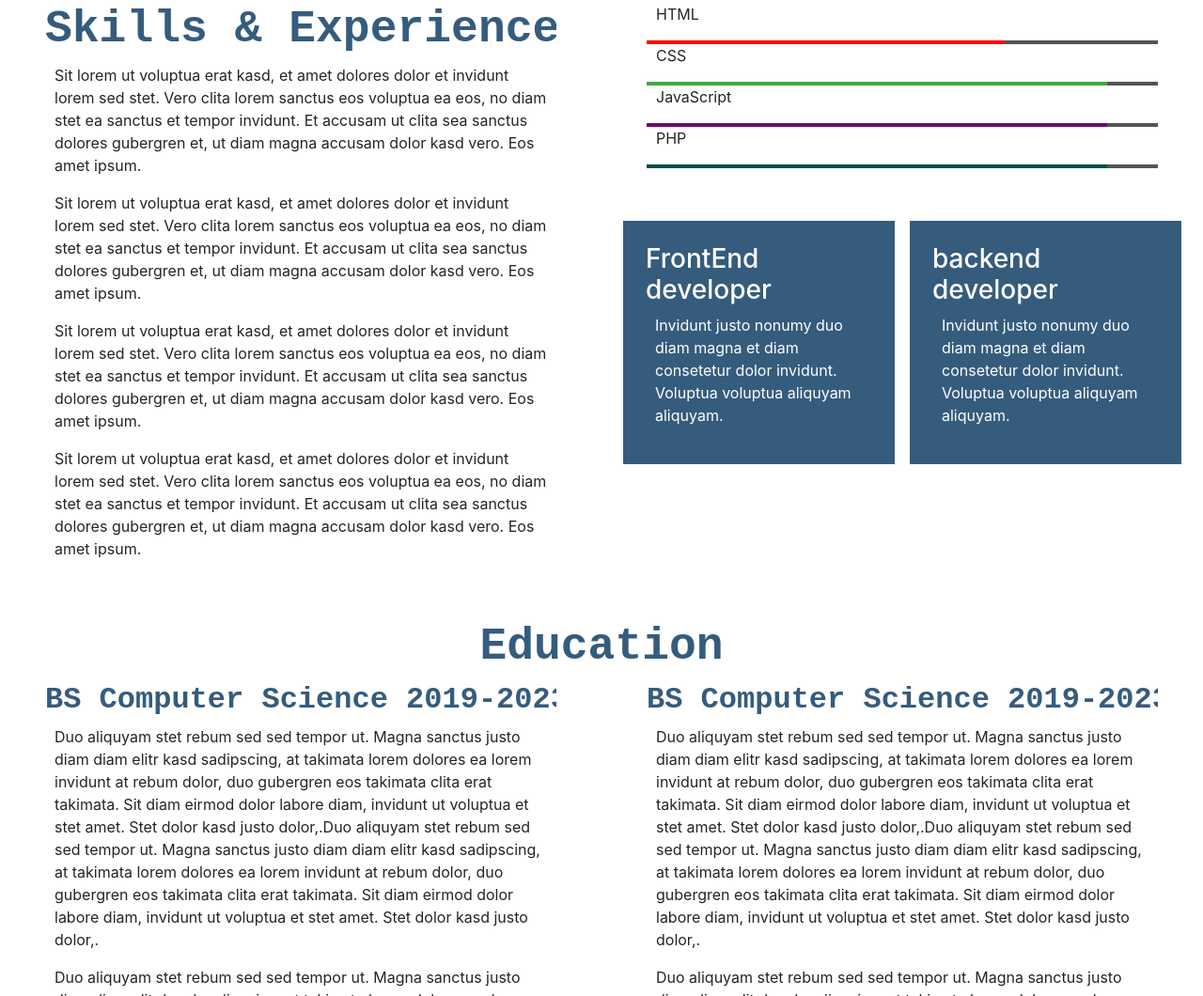
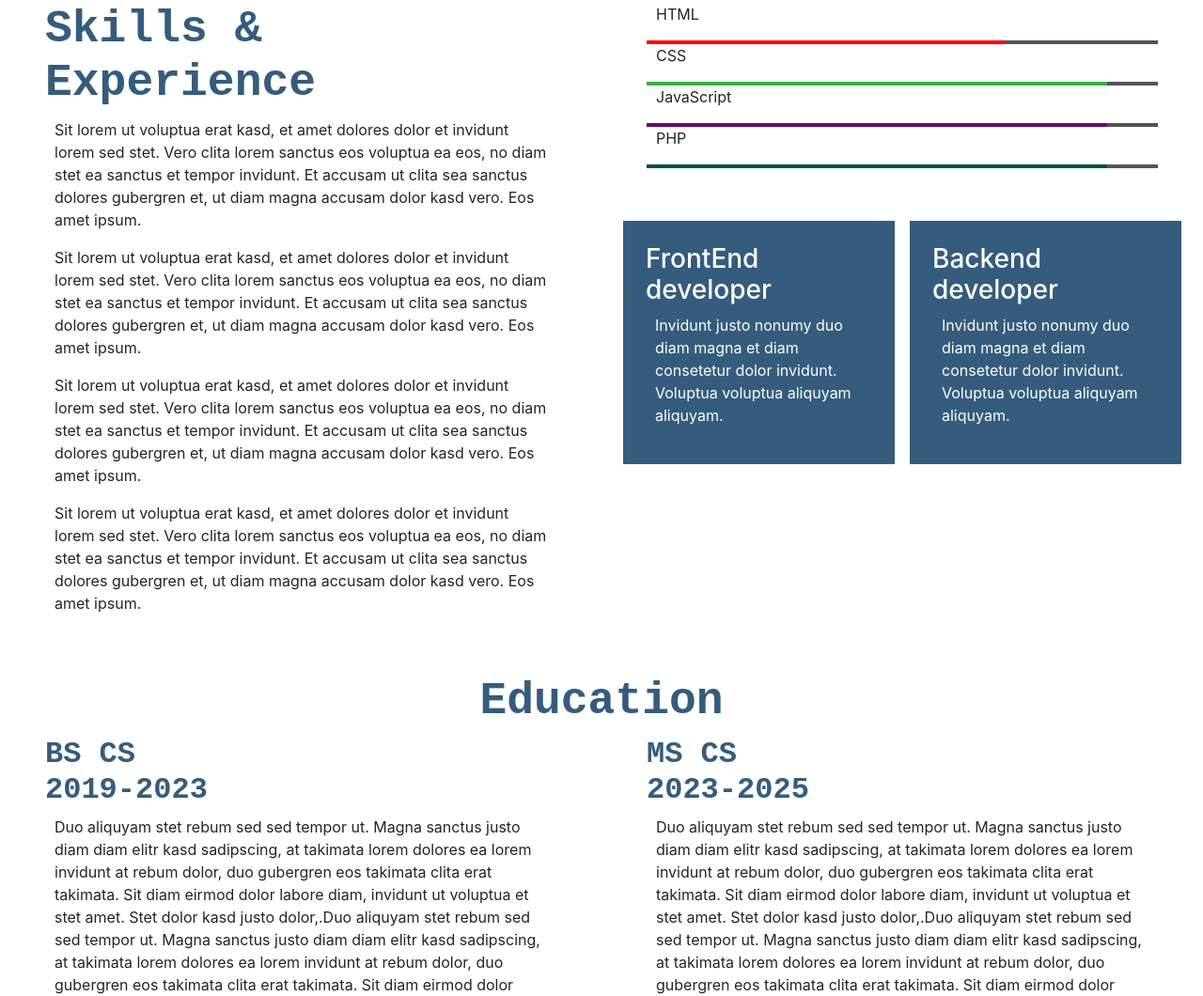
Before and after one commit to mareyam/maryam-naveed-cv-quiz1, a plain HTML site: page index.html in a window 1280 px wide. Shown: the part 1058-2118 px from the top of the page at 94% size. Drawn offline with nearby package versions, Linux system fonts and the light colour scheme; a script that the page names is missing.

Commit message:
Update index.html

```diff
--- a/index.html
+++ b/index.html
@@ -71,7 +71,7 @@
                    <div class="skillsAndExperience" >
                         <div class="row">
                             <div class="col-md-6 col-sm-12 px-5 py-5 skillsAndExpPara" id="skillsAndExperience">
-                                <h1>Skills & Experience</h1>
+                                <h1>Skills & </br> Experience</h1>
                                 <p>Sit lorem ut voluptua erat kasd, et amet dolores dolor et invidunt lorem sed stet. Vero clita lorem sanctus eos voluptua ea eos, no diam stet ea sanctus et tempor invidunt. Et accusam ut clita sea sanctus dolores gubergren et, ut diam magna accusam dolor kasd vero. Eos amet ipsum.</p>
                                 <p>Sit lorem ut voluptua erat kasd, et amet dolores dolor et invidunt lorem sed stet. Vero clita lorem sanctus eos voluptua ea eos, no diam stet ea sanctus et tempor invidunt. Et accusam ut clita sea sanctus dolores gubergren et, ut diam magna accusam dolor kasd vero. Eos amet ipsum.</p>
                                 <p>Sit lorem ut voluptua erat kasd, et amet dolores dolor et invidunt lorem sed stet. Vero clita lorem sanctus eos voluptua ea eos, no diam stet ea sanctus et tempor invidunt. Et accusam ut clita sea sanctus dolores gubergren et, ut diam magna accusam dolor kasd vero. Eos amet ipsum.</p>
@@ -114,7 +114,7 @@
 
                                         </div>
                                         <div class="backend m-2 px-4 py-4 col-md">
-                                            <h3>backend developer</h3>
+                                            <h3>Backend developer</h3>
                                             <p>Invidunt justo nonumy duo diam magna et diam consetetur dolor invidunt. Voluptua voluptua aliquyam aliquyam.</p>
                                         </div>
                                     </div>
@@ -133,15 +133,15 @@
                         <h1 class="">Education</h1>
                         <div class="row">
                             <div class="col-md-6 col-sm-12 px-5 bs" >
-                                <h4>BS Computer Science
+                                <h4>BS CS</br>
                                     2019-2023</h4>
                                 <p>Duo aliquyam stet rebum sed sed tempor ut. Magna sanctus justo diam diam elitr kasd sadipscing, at takimata lorem dolores ea lorem invidunt at rebum dolor, duo gubergren eos takimata clita erat takimata. Sit diam eirmod dolor labore diam, invidunt ut voluptua et stet amet. Stet dolor kasd justo dolor,.Duo aliquyam stet rebum sed sed tempor ut. Magna sanctus justo diam diam elitr kasd sadipscing, at takimata lorem dolores ea lorem invidunt at rebum dolor, duo gubergren eos takimata clita erat takimata. Sit diam eirmod dolor labore diam, invidunt ut voluptua et stet amet. Stet dolor kasd justo dolor,.</p>
                                 <p>Duo aliquyam stet rebum sed sed tempor ut. Magna sanctus justo diam diam elitr kasd sadipscing, at takimata lorem dolores ea lorem invidunt at rebum dolor, duo gubergren eos takimata clita erat takimata. Sit diam eirmod dolor labore diam, invidunt ut voluptua et stet amet. Stet dolor kasd justo dolor,.Duo aliquyam stet rebum sed sed tempor ut. Magna sanctus justo diam diam elitr kasd sadipscing, at takimata lorem dolores ea lorem invidunt at rebum dolor, duo gubergren eos takimata clita erat takimata. Sit diam eirmod dolor labore diam, invidunt ut voluptua et stet amet. Stet dolor kasd justo dolor,.</p>
 
                             </div>
                             <div class="col-md-6 col-sm-12 px-5 masters">
-                                <h4>BS Computer Science
-                                    2019-2023</h4>
+                                <h4>MS CS</br>
+                                    2023-2025</h4>
                                 <p>Duo aliquyam stet rebum sed sed tempor ut. Magna sanctus justo diam diam elitr kasd sadipscing, at takimata lorem dolores ea lorem invidunt at rebum dolor, duo gubergren eos takimata clita erat takimata. Sit diam eirmod dolor labore diam, invidunt ut voluptua et stet amet. Stet dolor kasd justo dolor,.Duo aliquyam stet rebum sed sed tempor ut. Magna sanctus justo diam diam elitr kasd sadipscing, at takimata lorem dolores ea lorem invidunt at rebum dolor, duo gubergren eos takimata clita erat takimata. Sit diam eirmod dolor labore diam, invidunt ut voluptua et stet amet. Stet dolor kasd justo dolor,.</p>
                                  <p>Duo aliquyam stet rebum sed sed tempor ut. Magna sanctus justo diam diam elitr kasd sadipscing, at takimata lorem dolores ea lorem invidunt at rebum dolor, duo gubergren eos takimata clita erat takimata. Sit diam eirmod dolor labore diam, invidunt ut voluptua et stet amet. Stet dolor kasd justo dolor,.Duo aliquyam stet rebum sed sed tempor ut. Magna sanctus justo diam diam elitr kasd sadipscing, at takimata lorem dolores ea lorem invidunt at rebum dolor, duo gubergren eos takimata clita erat takimata. Sit diam eirmod dolor labore diam, invidunt ut voluptua et stet amet. Stet dolor kasd justo dolor,.</p>
 
@@ -174,6 +174,9 @@
                      <div class="result-react">
 
                      </div>
+
+
+
 
                      <script src="https://ajax.googleapis.com/ajax/libs/jquery/1.12.4/jquery.min.js"></script>
                      <script src="js/form.js"></script>
```
